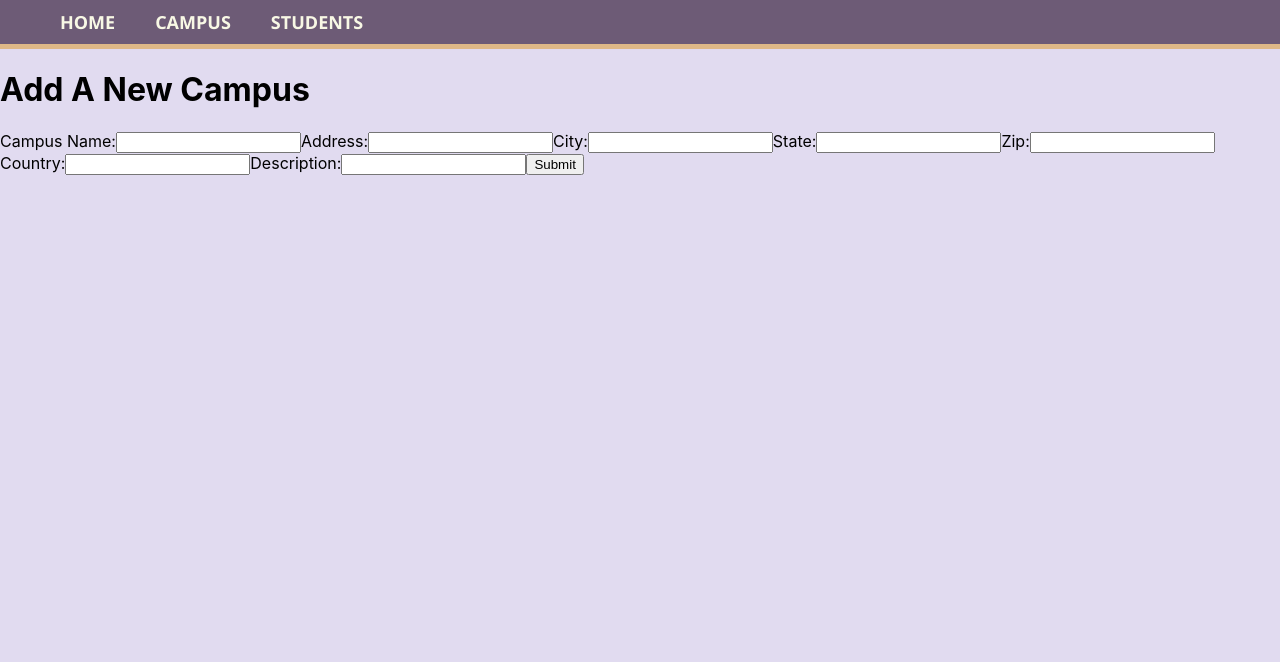
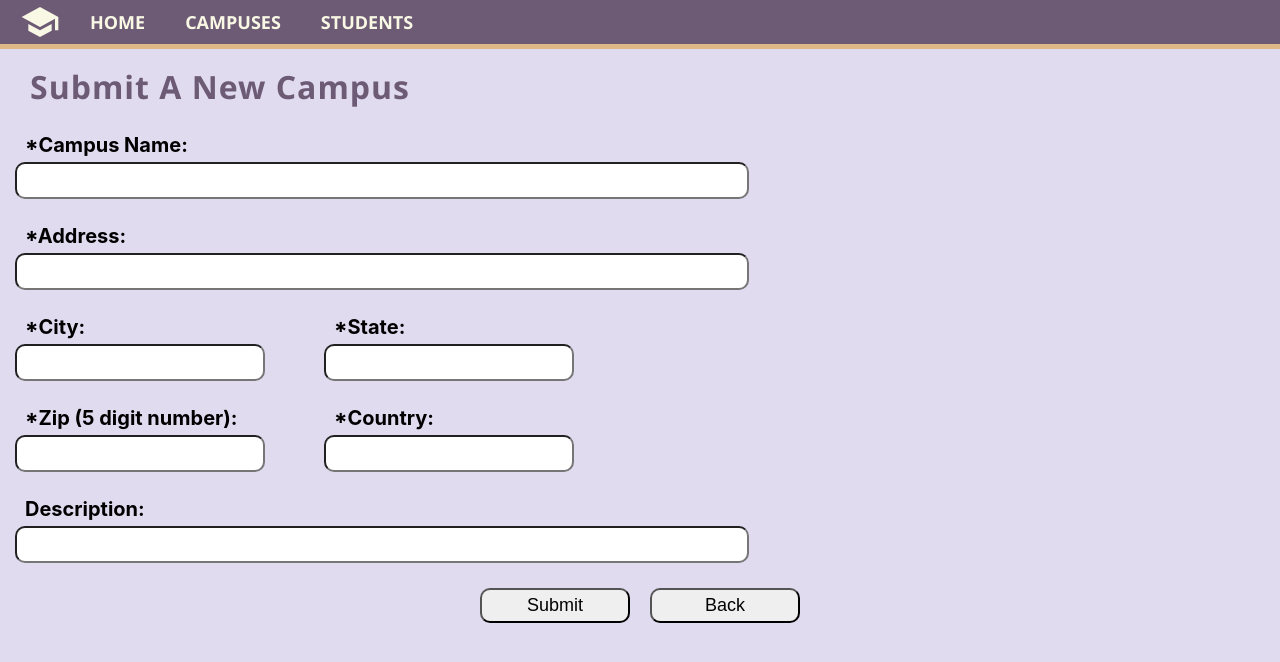
Before and after one commit to anyichen212/fullstack_crud_frontend, a React (Create React App) app: page /addcampus in a window 1280 px wide. Shown: the top 662 px of the page. Built offline with nearby package versions, Linux system fonts and the light colour scheme.

Commit message:
add css to allstudent, allCampus, addCampus form page

```diff
--- a/package.json
+++ b/package.json
@@ -10,6 +10,7 @@
     "axios": "^1.4.0",
     "react": "^18.2.0",
     "react-dom": "^18.2.0",
+    "react-icons": "^4.10.1",
     "react-redux": "^8.1.1",
     "react-router-dom": "^6.14.0",
     "react-scripts": "5.0.1",
--- a/src/App.css
+++ b/src/App.css
@@ -1,5 +1,12 @@
 body{
   background-color: #E1DBF0;
+}
+
+h1 {
+  color: #6D5B76;
+  font-family:'Segoe UI';
+  letter-spacing: 1px;
+  margin: 15px 30px 15px 30px;
 }
 
 nav{
@@ -46,3 +53,147 @@ li{
   border-radius: 1px;
   border-bottom: 5px solid slateblue;
 }
+
+
+.allCampus, .allStudent {
+  display: flex;
+  flex-wrap: wrap;
+}
+
+.allCampus {
+  width: 95%;
+  margin: 0 auto;
+}
+
+.allStudent {
+  justify-content: space-evenly;
+}
+
+.addStudentButton {
+  background-color: #c4bfe3;
+  color: #986f95;
+  cursor: cell;
+  font-family:'Segoe UI';
+  font-size: large;
+  font-weight: bolder;
+  font-size: large;
+  letter-spacing: 1px;
+  width: 280px;
+  margin: 10px;
+  padding: 10px 10px 10px 0px;
+  border-radius: 10px;
+  border: 5px dotted #6D5B76;
+}
+
+.addStudentButton:hover {
+  background-color: burlywood;
+  color: darkslategray;
+}
+
+.student {
+  cursor: pointer;
+  background-color: #6D5B76;
+  font-family:'Segoe UI';
+  font-size: large;
+  font-weight: bolder;
+  letter-spacing: 1px;
+  color:#F8F8E5;
+  margin: 10px;
+  padding: 20px 10px 10px 15px;
+  width: 280px;
+  border-radius: 10px;
+}
+
+.student:hover {
+  background-color: burlywood;
+  color: darkslategray;
+}
+
+
+.addCampusButton {
+  background-color: #c4bfe3;
+  color: #986f95;
+  cursor: cell;
+  width: 300px;
+  height: 277px;
+  margin: 10px;
+  border-radius: 10px;
+  font-family:'Segoe UI';
+  font-weight: bolder;
+  font-size: 30px;
+  border: 5px dotted #6D5B76;
+}
+
+.addCampusButton:hover {
+  background-color: burlywood;
+  color: darkslategray;
+}
+
+.addCampusButton:active, .campus:active, .student:active, .addStudentButton:active {
+  transform: scale(.8,.8);
+}
+
+.campus {
+  cursor: pointer;
+  background-color: #6D5B76;
+  width: 300px;
+  height: 277px;
+  margin: 10px;
+  border-radius: 10px;
+}
+
+.campus:hover {
+  background-color: burlywood;
+}
+
+.campus > h3 {
+  font-family:'Segoe UI';
+  color:#F8F8E5;
+  margin-left: 20px;
+}
+
+.campus:hover > h3 {
+  margin-left: 0;
+  color: darkslategray;
+  text-align: center;
+  font-weight: 1000;
+}
+
+.campus > img {
+  border-top: 5px solid burlywood;;
+  object-fit: cover;
+}
+
+.campusForm {
+  display: flex;
+  flex-wrap: wrap;
+  flex-direction: column;
+}
+
+.formButtons {
+  text-align: center;
+}
+
+.submit {
+  width: 150px;
+  font-size: large;
+  border-radius: 10px;
+  padding: 5px;
+  margin: 10px;
+  cursor: pointer;
+}
+
+.submit:hover {
+  background-color: burlywood;
+  color: darkslategray;
+}
+
+label {
+  margin: 10px;
+  font-size: 20px;
+  max-width: 700px;
+}
+
+label > div {
+  font-weight: bold;
+}
--- a/src/components/CampusCard.jsx
+++ b/src/components/CampusCard.jsx
@@ -9,9 +9,9 @@ export default function CampusCard(props) {
     }
 
   return (
-    <div onClick={navigateToCampus}>
+    <div className="campus" onClick={navigateToCampus}>
         <h3>{props.campus.name}</h3>
-        <img src={props.campus.image} alt={props.campus.name} width={200}/>
+        <img src={props.campus.image} alt={props.campus.name} width={300} height={200} />
     </div>
   )
 }
--- a/src/components/Navigate.jsx
+++ b/src/components/Navigate.jsx
@@ -1,7 +1,21 @@
-import React, { Fragment } from 'react'
+import React, { Fragment, useState } from 'react'
 import { useLocation, Link } from 'react-router-dom';
 
+//import icons
+import { MdSchool } from 'react-icons/md'
+
 function Navigate() {
+    const [hover, setHover] = useState(false);
+
+    //trigger icon hover
+    const mouseEnter = () => {
+        setHover(true);
+    }
+
+    const mouseLeave = () => {
+        setHover(false);
+    }
+
     //assigning location variable
   const location = useLocation();
 
@@ -15,6 +29,15 @@ function Navigate() {
     <Fragment>
     <nav>
     <ul>
+        <MdSchool
+            size='40px'
+            style ={{
+                color: hover ? '#DEB887' : '#F8F8E5',
+                margin: '2px 10px 2px -20px'
+            }}
+            onMouseEnter={mouseEnter}
+            onMouseLeave={mouseLeave}
+        />
       <li>
         <Link
           className={getLocation[1] === "" ? "navLinkActive" : "navLink"}
@@ -25,7 +48,7 @@ function Navigate() {
         <Link
           className={getLocation[1] === "campus" ? "navLinkActive" : "navLink"}
           to="/campus"
-        >Campus</Link>
+        >Campuses</Link>
       </li>
       <li>
         <Link
--- a/src/components/StudentCard.jsx
+++ b/src/components/StudentCard.jsx
@@ -10,7 +10,7 @@ function StudentCard(props) {
     }
 
   return (
-    <div onClick={navigateToStudent}>Name: {student.firstName} {student.lastName}</div>
+    <div className="student" onClick={navigateToStudent}> {student.firstName} {student.lastName} </div>
   )
 };
 
--- a/src/pages/AddCampus.jsx
+++ b/src/pages/AddCampus.jsx
@@ -22,8 +22,6 @@ function AddCampus() {
     //updates everytime an input field is change
     const handleChange = (e) => {
         const value = e.target.value;
-        if(e.target.name === "description" && value === "")
-            value = null;
 
         setState({
             ...state,
@@ -54,39 +52,142 @@ function AddCampus() {
             navigate(`/campus/${campus.id}`);
     },[campus]);
 
+    const backButton = () => {
+        navigate("/campus");
+    }
+
   return (
     <div>
-        <h1>Add A New Campus</h1>
-        <form onSubmit={handleSubmit}>
-            <label>
-                Campus Name:
-                <input name='name' type="text" value={state.name} onChange={handleChange} />
+        <h1>Submit A New Campus</h1>
+        <form className="campusForm" onSubmit={handleSubmit}>
+            <label style={{width:'90%'}}>
+                <div style={{marginLeft: '15px'}}>*Campus Name:</div>
+                <input
+                style={{
+                    width:'100%',
+                    margin: '5px',
+                    fontSize: '20px',
+                    borderRadius: '10px',
+                    padding: '5px 15px'
+                    }}
+                name='name'
+                type="text"
+                value={state.name}
+                onChange={handleChange} />
             </label>
-            <label>
-                Address:
-                <input name='address' type="text" value={state.address } onChange={handleChange} />
+            <label style={{width:'90%'}}>
+                <div  style={{marginLeft: '15px'}} >*Address:</div>
+                <input
+                style={{
+                    width:'100%',
+                    margin: '5px',
+                    fontSize: '20px',
+                    borderRadius: '10px',
+                    padding: '5px 15px'
+                    }}
+                 name='address'
+                 type="text"
+                 value={state.address }
+                 onChange={handleChange} />
             </label>
-            <label>
-                City:
-                <input name='city' type="text" value={state.city} onChange={handleChange} />
+            <label style={{
+                width:'90%',
+                display: 'flex',
+                flexWrap: 'wrap',
+                }}>
+                <div>
+                    <div style={{marginLeft: '15px'}} >*City:</div>
+                    <input
+                    style={{
+                        width:'70%',
+                        margin: '5px',
+                        fontSize: '20px',
+                        borderRadius: '10px',
+                        padding: '5px 15px'
+                        }}
+                    name='city'
+                    type="text"
+                    value={state.city}
+                    onChange={handleChange} />
+                </div>
+
+                <div>
+                    <div style={{marginLeft: '15px'}} >*State:</div>
+                    <input
+                    style={{
+                        width:'70%',
+                        margin: '5px',
+                        fontSize: '20px',
+                        borderRadius: '10px',
+                        padding: '5px 15px'
+                        }}
+                    name='state'
+                    type="text"
+                    value={state.state}
+                    onChange={handleChange} />
+                </div>
+
             </label>
-            <label>
-                State:
-                <input name='state' type="text" value={state.state} onChange={handleChange} />
+            <label style={{
+                width:'90%',
+                display: 'flex',
+                flexWrap: 'wrap',
+                }}>
+                <div>
+                    <div style={{marginLeft: '15px'}} >*Zip (5 digit number):</div>
+                    <input
+                    style={{
+                        width:'70%',
+                        margin: '5px',
+                        fontSize: '20px',
+                        borderRadius: '10px',
+                        padding: '5px 15px'
+                        }}
+                    name='zip'
+                    type="text"
+                    value={state.zip}
+                    onChange={handleChange}
+                    />
+                </div>
+
+                <div>
+                    <div style={{marginLeft: '15px'}} >*Country:</div>
+                    <input
+                    style={{
+                        width:'70%',
+                        margin: '5px',
+                        fontSize: '20px',
+                        borderRadius: '10px',
+                        padding: '5px 15px'
+                        }}
+                    name='country'
+                    type="text"
+                    value={state.country}
+                    onChange={handleChange} />
+                </div>
+
             </label>
-            <label>
-                Zip:
-                <input name='zip' type="text" value={state.zip} onChange={handleChange} />
+            <label style={{width:'90%'}}>
+                <div style={{marginLeft: '15px'}} >Description:</div>
+                <input
+                style={{
+                    width:'100%',
+                    height: '200%',
+                    margin: '5px',
+                    fontSize: '20px',
+                    borderRadius: '10px',
+                    padding: '5px 15px'
+                }}
+                name='description'
+                type="text"
+                value={state.description }
+                onChange={handleChange}
+                />
             </label>
-            <label>
-                Country:
-                <input name='country' type="text" value={state.country} onChange={handleChange} />
-            </label>
-            <label>
-                Description:
-                <input name='description' type="text" value={state.description } onChange={handleChange} />
-            </label>
-            <input type='submit' value="Submit" />
+            <div className="formButtons">
+                <input className="submit" type='submit' value="Submit" />
+                <input className="submit" type='button' value="Back" onClick={backButton} />
+            </div>
         </form>
     </div>
 
--- a/src/pages/AllCampus.jsx
+++ b/src/pages/AllCampus.jsx
@@ -4,6 +4,8 @@ import { fetchAllCampusThunk } from '../redux/campuses/campusesActions';
 
 import CampusCard from '../components/CampusCard';
 import { useNavigate } from 'react-router-dom';
+
+import { MdAddHome } from 'react-icons/md';
 
 function AllCampus() {
   const allCampus = useSelector((state) => state.campus.allCampus);
@@ -49,9 +51,17 @@ function AllCampus() {
 
   return (
     <div>
-      <h1>AllCampus</h1>
-      <div>
-        <div><button onClick={addCampus}>ADD Campus</button></div>
+      <h1>All Campuses</h1>
+      <div className='allCampus'>
+        <button className='addCampusButton' onClick={addCampus}>
+          <p>
+          ADD
+          <br />
+          New Campus
+          <br />
+          <MdAddHome size={120} />
+          </p>
+        </button>
         {allCampus.map((item) => {
           return <CampusCard key={item.id} campus={item} />
         })}
--- a/src/pages/Student.jsx
+++ b/src/pages/Student.jsx
@@ -32,8 +32,8 @@ function Student() {
   if(loading){
     return <h1>LOADING...</h1>
   }
-  else if(!student) {
-    <Error msg={`Not a valid student id`}/>
+  else if(student == null) {
+    return <Error msg={`Not a valid student id`}/>
   } else {
     return (
       <div>
```
Also changed, not shown: src/pages/AllStudents.jsx (+17 -2 lines), 1 other file (tests, documents, lock files or other folders).
